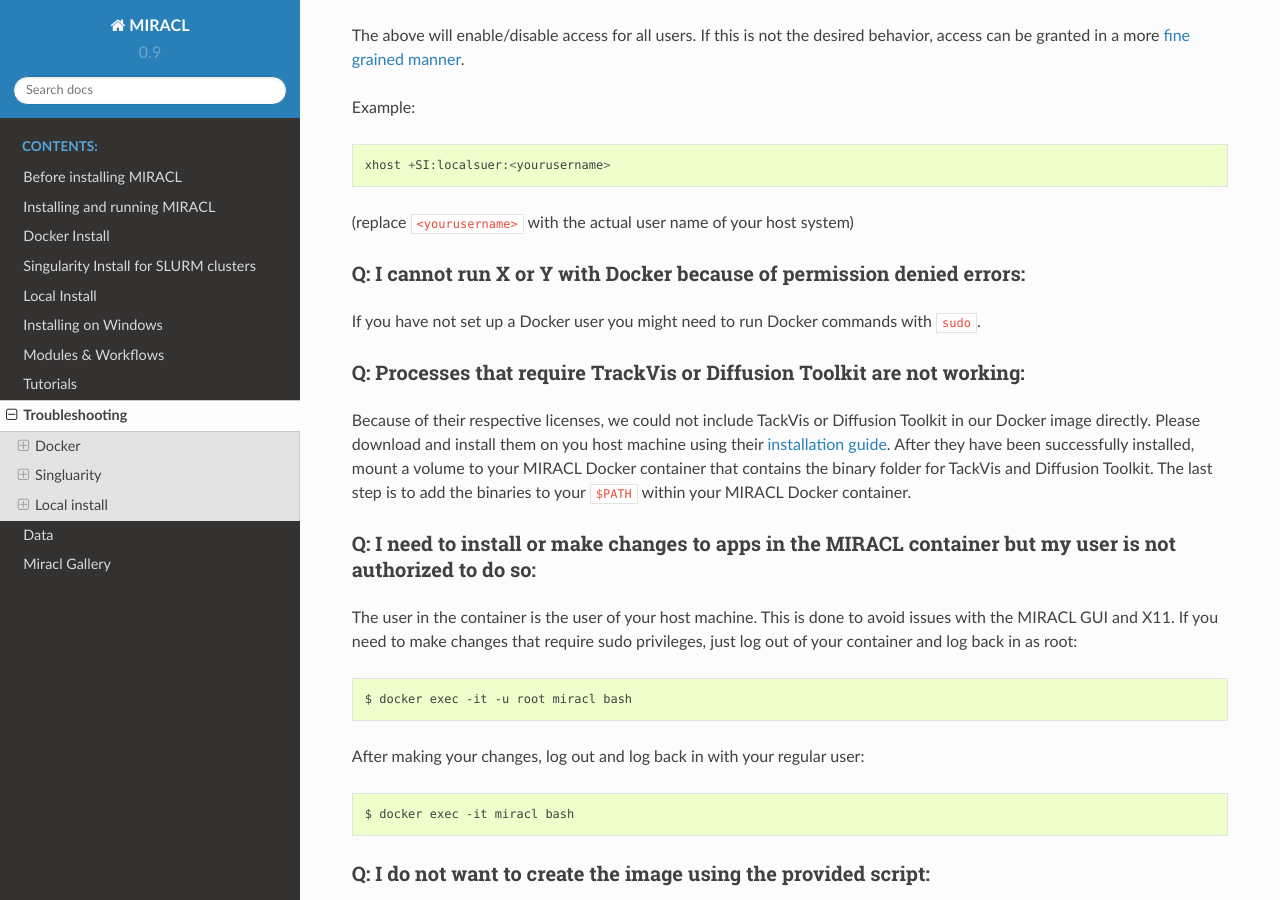
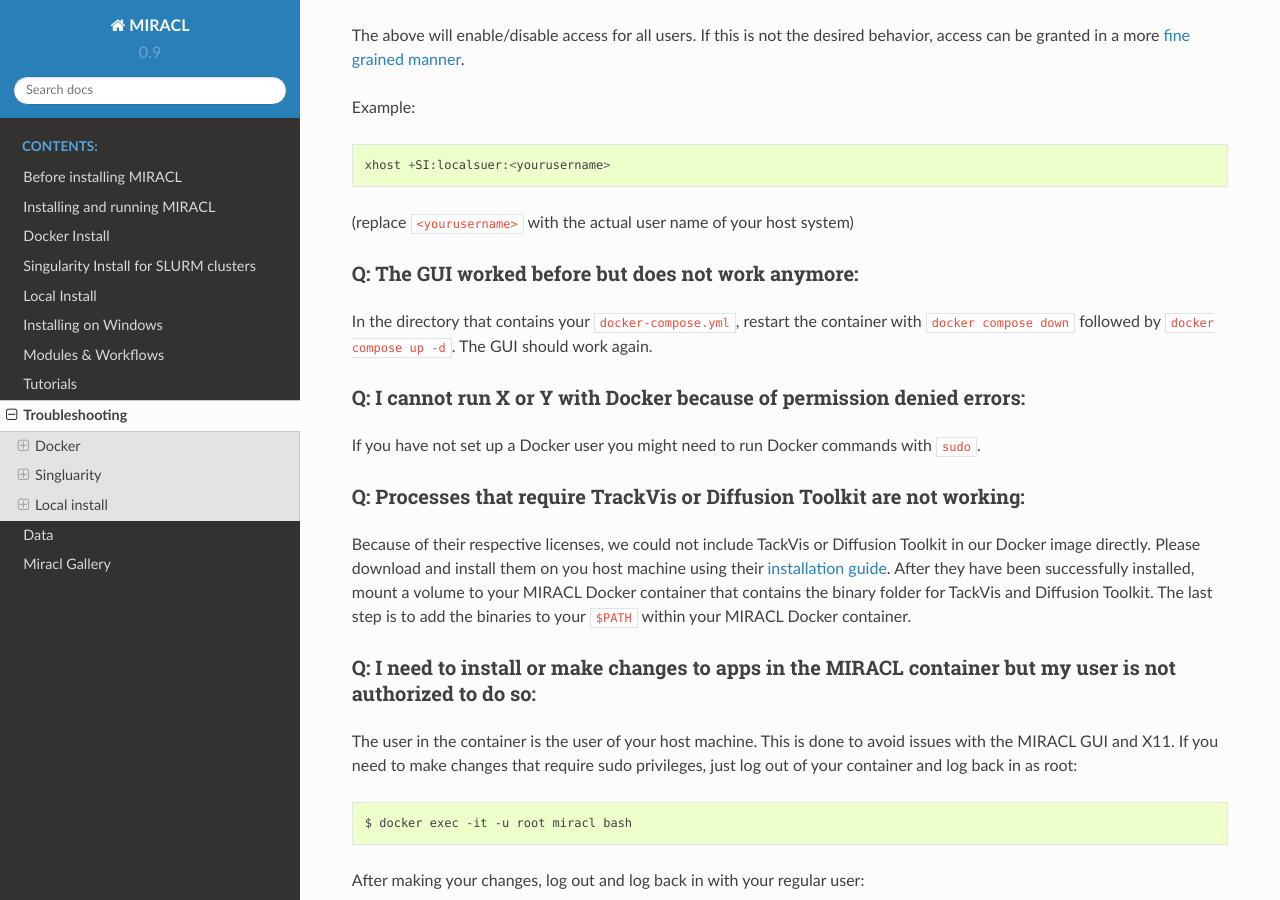
Before and after one commit to AICONSlab/MIRACL, a Sphinx documentation site: the page built from docs/troubleshooting.md, in a window 1280 px wide and 900 px high, scrolled down 545 px. Built offline with Sphinx 7.4.7 and the Read the Docs theme 2.0.0, drawn with Linux system fonts in a browser that asks for light colours; pages that are not in the unit, such as notebooks, are missing from menus.

Commit message:
[docs] add troubleshooting step for miraclGUI
Adds solution if miraclGUI worked in Docker before but does not anymore.

````diff
--- a/docs/troubleshooting.md
+++ b/docs/troubleshooting.md
@@ -27,6 +27,10 @@
 ```
 
 (replace `<yourusername>` with the actual user name of your host system)
+
+### Q: The GUI worked before but does not work anymore:
+
+In the directory that contains your `docker-compose.yml`, restart the container with `docker compose down` followed by `docker compose up -d`. The GUI should work again.
 
 ### Q: I cannot run X or Y with Docker because of permission denied errors:
 
````
